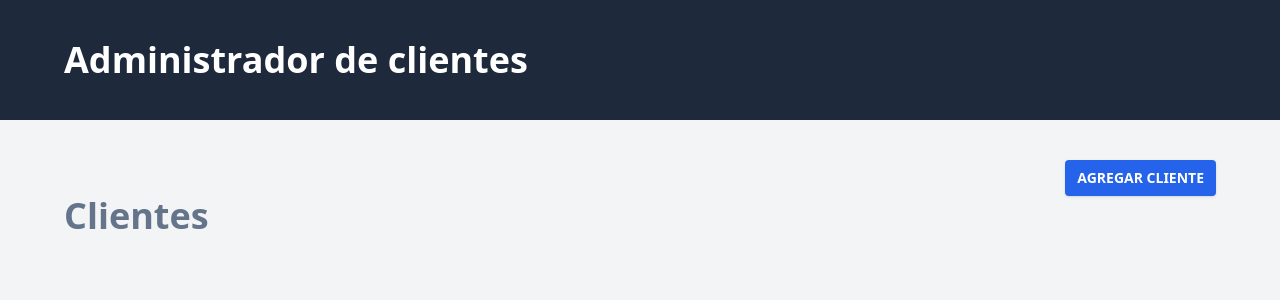
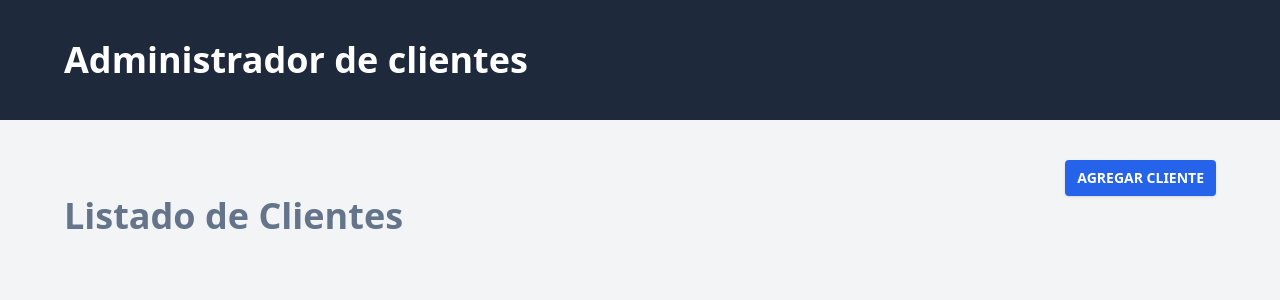
Before and after one commit to HugoBzn/crmvue, a Vue app: page / in a window 1280 px wide. Shown: the top 300 px of the page. Built offline with nearby package versions, Linux system fonts and the light colour scheme.

Commit message:
Better titles with a new component

```diff
--- /dev/null
+++ b/src/components/UI/Title.vue
@@ -0,0 +1,3 @@
+<template>
+  <h1 class="text-4xl font-extrabold text-slate-500"><slot></slot></h1>
+</template>
--- a/src/views/ClientesView.vue
+++ b/src/views/ClientesView.vue
@@ -1,5 +1,6 @@
 <script setup>
 import RouterLink from "../components/UI/RouterLink.vue";
+import Title from '../components/UI/Title.vue';
 </script>
 
 <template>
@@ -7,6 +8,6 @@ import RouterLink from "../components/UI/RouterLink.vue";
     <div class="flex justify-end">
       <RouterLink to="agregar-cliente"> Agregar cliente </RouterLink>
     </div>
-    <h1 class="text-4xl font-extrabold text-slate-500">Clientes</h1>
+    <Title>Listado de Clientes</Title>
   </div>
 </template>
--- a/src/views/NuevoClienteView.vue
+++ b/src/views/NuevoClienteView.vue
@@ -1,5 +1,6 @@
 <script setup>
 import RouterLink from "../components/UI/RouterLink.vue";
+import Title from '../components/UI/Title.vue';
 </script>
 
 <template>
@@ -7,6 +8,6 @@ import RouterLink from "../components/UI/RouterLink.vue";
     <div class="flex justify-end">
       <RouterLink to="home">Volver</RouterLink>
     </div>
-    <h1 class="text-4xl font-extrabold text-slate-500">Agregar cliente</h1>
+    <Title>Agregar cliente</Title>
   </div>
 </template>
```
